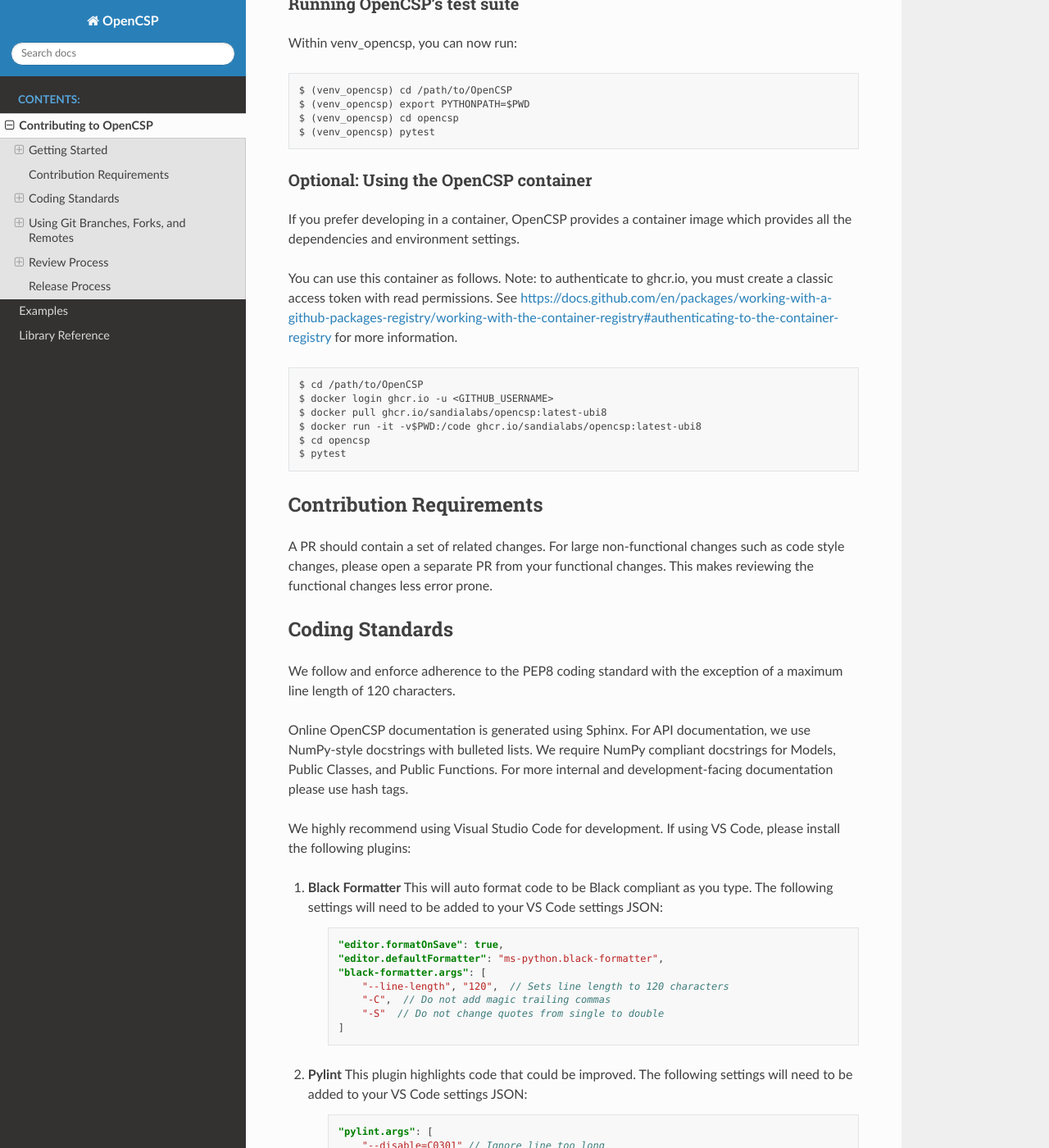
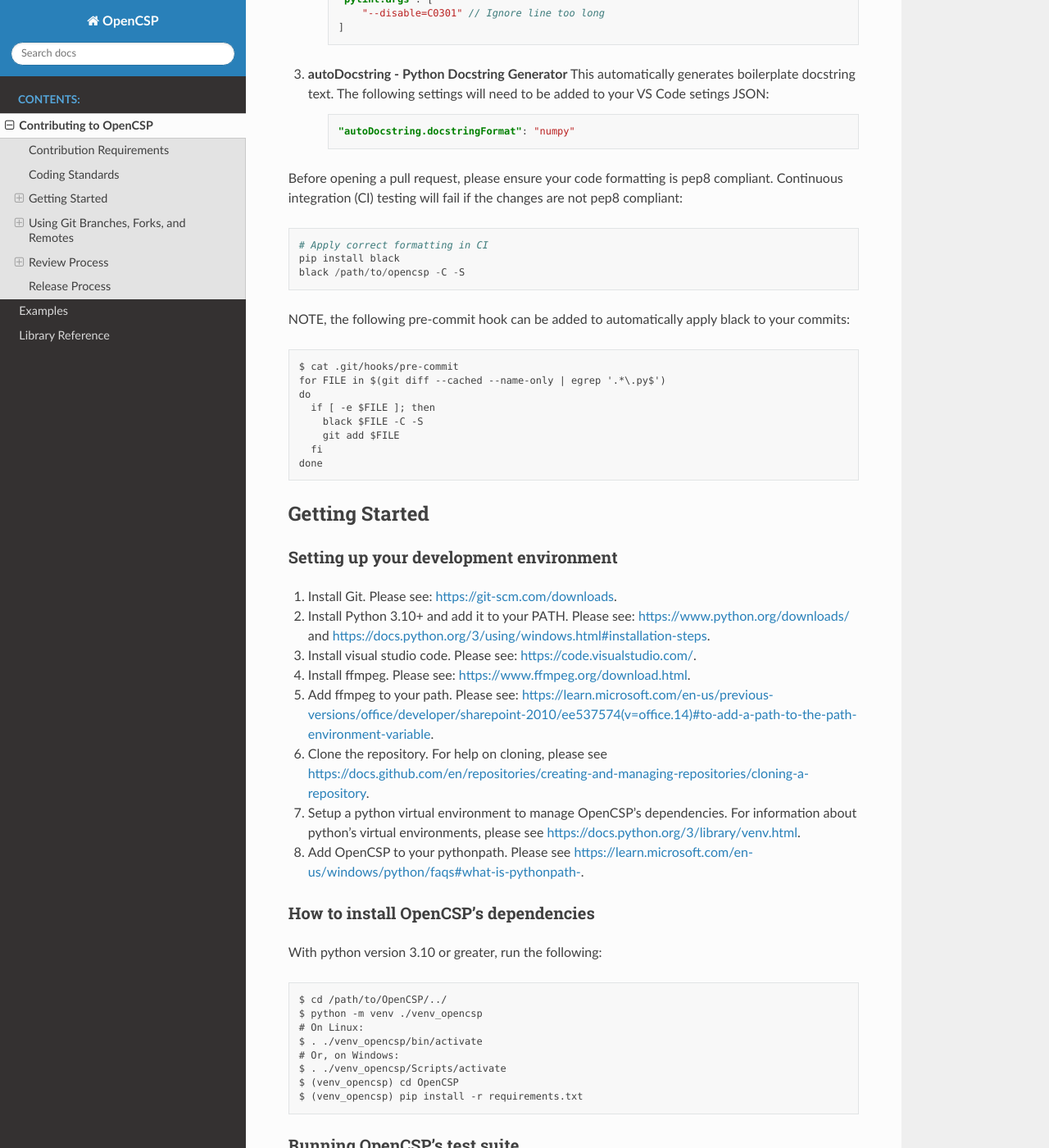
Before and after one commit to sandialabs/OpenCSP, a Sphinx documentation site: the page built from doc/source/contributing.rst, in a window 1280 px wide and 1400 px high, scrolled down 1037 px. Shown: the whole window at 82% size. Built offline with Sphinx 7.4.7 and the Read the Docs theme 2.0.0, drawn with Linux system fonts in a browser that asks for light colours; some of the changed text lies outside the part shown.

Commit message:
doc: Move requirements to top of contributing.rst

```diff
--- a/doc/source/contributing.rst
+++ b/doc/source/contributing.rst
@@ -6,71 +6,10 @@
 OpenCSP. When you are ready to propose these changes, please open a pull request (PR)
 into the develop branch.
 
-Getting Started
----------------
-
-Setting up your development environment
-+++++++++++++++++++++++++++++++++++++++
-
-1. Install Git. Please see: https://git-scm.com/downloads.
-2. Install Python 3.10+ and add it to your PATH. Please see: https://www.python.org/downloads/ and https://docs.python.org/3/using/windows.html#installation-steps.
-3. Install visual studio code. Please see: https://code.visualstudio.com/.
-4. Install ffmpeg. Please see:  https://www.ffmpeg.org/download.html.
-5. Add ffmpeg to your path. Please see: `<https://learn.microsoft.com/en-us/previous-versions/office/developer/sharepoint-2010/ee537574(v=office.14)#to-add-a-path-to-the-path-environment-variable>`_.
-6. Clone the repository. For help on cloning, please see https://docs.github.com/en/repositories/creating-and-managing-repositories/cloning-a-repository.
-7. Setup a python virtual environment to manage OpenCSP's dependencies. For information about python's virtual environments, please see https://docs.python.org/3/library/venv.html.
-8. Add OpenCSP to your pythonpath. Please see `<https://learn.microsoft.com/en-us/windows/python/faqs#what-is-pythonpath->`_.
-
-How to install OpenCSP's dependencies
-+++++++++++++++++++++++++++++++++++++
-
-With python version 3.10 or greater, run the following:
-
-::
-
-    $ cd /path/to/OpenCSP/../
-    $ python -m venv ./venv_opencsp
-    # On Linux:
-    $ . ./venv_opencsp/bin/activate
-    # Or, on Windows:
-    $ . ./venv_opencsp/Scripts/activate
-    $ (venv_opencsp) cd OpenCSP
-    $ (venv_opencsp) pip install -r requirements.txt
-
-Running OpenCSP's test suite
-++++++++++++++++++++++++++++
-
-Within venv_opencsp, you can now run:
-
-::
-
-    $ (venv_opencsp) cd /path/to/OpenCSP
-    $ (venv_opencsp) export PYTHONPATH=$PWD
-    $ (venv_opencsp) cd opencsp
-    $ (venv_opencsp) pytest
-
-Optional: Using the OpenCSP container
-+++++++++++++++++++++++++++++++++++++
-
-If you prefer developing in a container, OpenCSP provides a container image which provides all the dependencies and
-environment settings.
-
-You can use this container as follows. Note: to authenticate to ghcr.io, you must create a classic access token with read permissions. See https://docs.github.com/en/packages/working-with-a-github-packages-registry/working-with-the-container-registry#authenticating-to-the-container-registry for more information.
-
-::
-
-    $ cd /path/to/OpenCSP
-    $ docker login ghcr.io -u <GITHUB_USERNAME>
-    $ docker pull ghcr.io/sandialabs/opencsp:latest-ubi8
-    $ docker run -it -v$PWD:/code ghcr.io/sandialabs/opencsp:latest-ubi8
-    $ cd opencsp
-    $ pytest
-
-
 Contribution Requirements
 -------------------------
 
-A PR should contain a set of related changes. For large non-functional changes such as
+A pull request (PR) should contain a set of related changes. For large non-functional changes such as
 code style changes, please open a separate PR from your functional changes. This makes
 reviewing the functional changes less error prone.
 
@@ -138,6 +77,49 @@
      fi
    done
 
+Getting Started
+---------------
+
+Setting up your development environment
++++++++++++++++++++++++++++++++++++++++
+
+1. Install Git. Please see: https://git-scm.com/downloads.
+2. Install Python 3.10+ and add it to your PATH. Please see: https://www.python.org/downloads/ and https://docs.python.org/3/using/windows.html#installation-steps.
+3. Install visual studio code. Please see: https://code.visualstudio.com/.
+4. Install ffmpeg. Please see:  https://www.ffmpeg.org/download.html.
+5. Add ffmpeg to your path. Please see: `<https://learn.microsoft.com/en-us/previous-versions/office/developer/sharepoint-2010/ee537574(v=office.14)#to-add-a-path-to-the-path-environment-variable>`_.
+6. Clone the repository. For help on cloning, please see https://docs.github.com/en/repositories/creating-and-managing-repositories/cloning-a-repository.
+7. Setup a python virtual environment to manage OpenCSP's dependencies. For information about python's virtual environments, please see https://docs.python.org/3/library/venv.html.
+8. Add OpenCSP to your pythonpath. Please see `<https://learn.microsoft.com/en-us/windows/python/faqs#what-is-pythonpath->`_.
+
+How to install OpenCSP's dependencies
++++++++++++++++++++++++++++++++++++++
+
+With python version 3.10 or greater, run the following:
+
+::
+
+    $ cd /path/to/OpenCSP/../
+    $ python -m venv ./venv_opencsp
+    # On Linux:
+    $ . ./venv_opencsp/bin/activate
+    # Or, on Windows:
+    $ . ./venv_opencsp/Scripts/activate
+    $ (venv_opencsp) cd OpenCSP
+    $ (venv_opencsp) pip install -r requirements.txt
+
+Running OpenCSP's test suite
+++++++++++++++++++++++++++++
+
+Within venv_opencsp, you can now run:
+
+::
+
+    $ (venv_opencsp) cd /path/to/OpenCSP
+    $ (venv_opencsp) export PYTHONPATH=$PWD
+    $ (venv_opencsp) cd opencsp
+    $ (venv_opencsp) pytest
+
 
 Testing
 +++++++
```
Also changed, not shown: other parts of doc/source/contributing.rst (+1 -1 lines).
